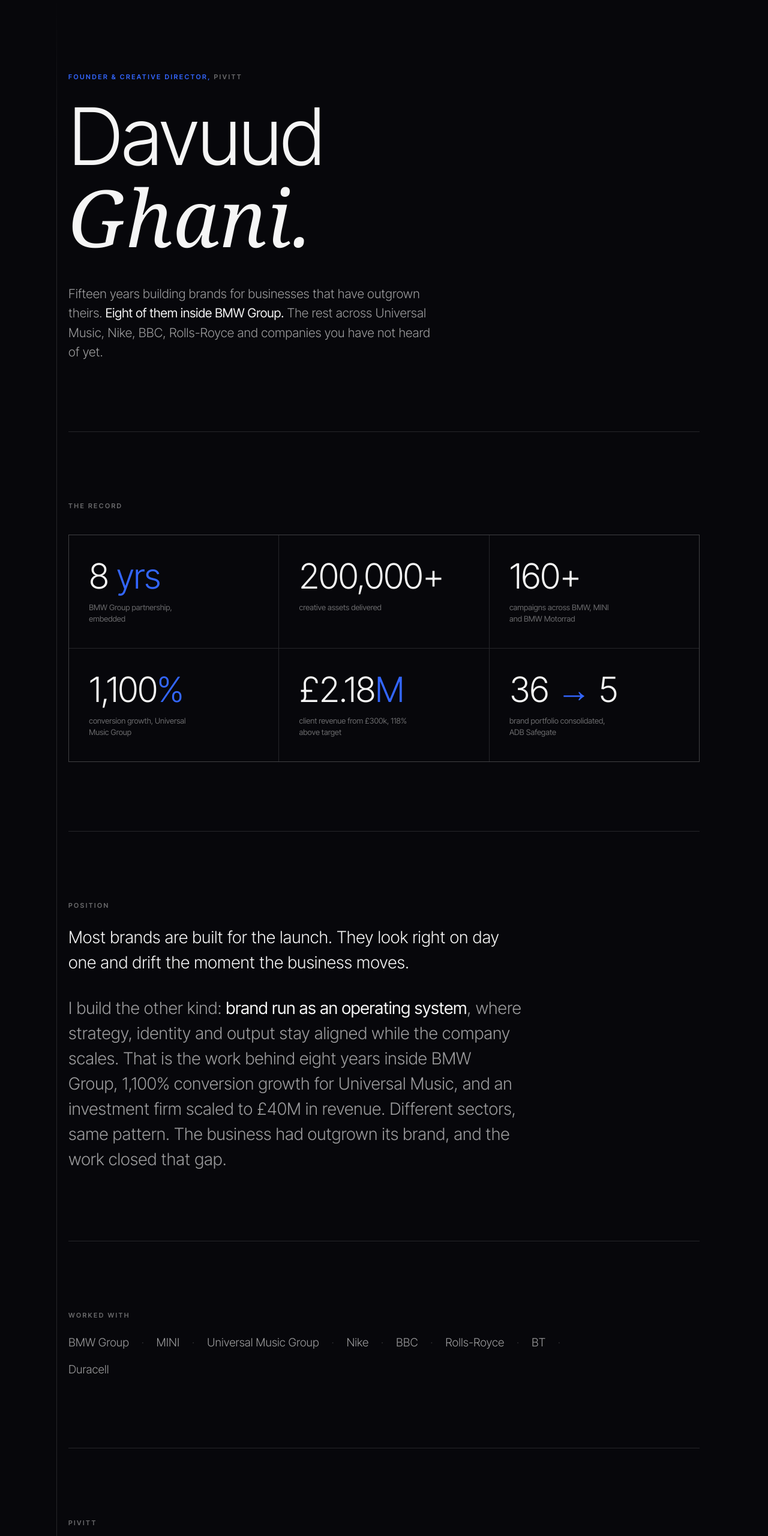
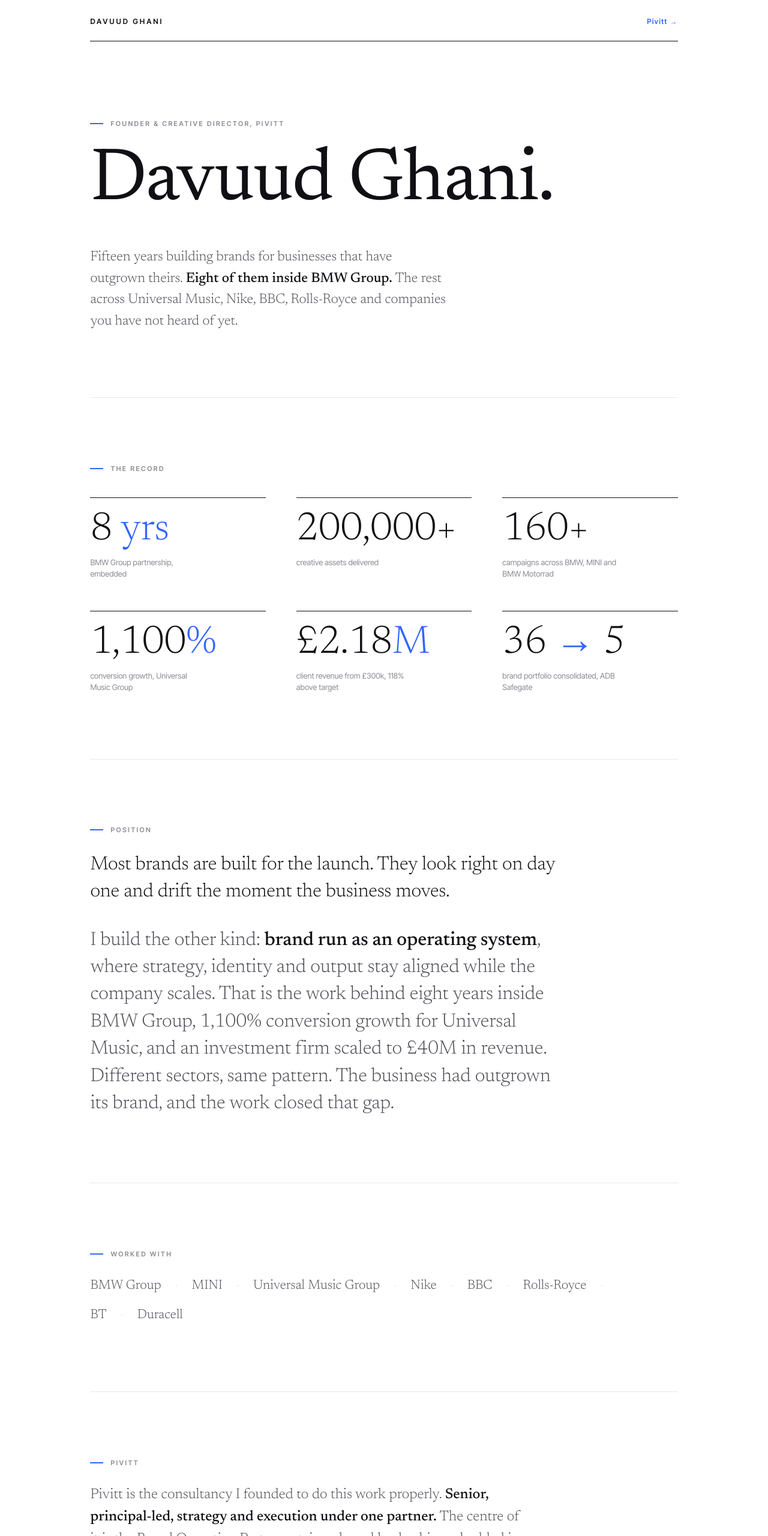
Before and after one commit to duuvad/davuud-site-test, a plain HTML site: page index.html in a window 1280 px wide. Shown: the top 2560 px of the page at 60% size. Drawn offline with Linux system fonts and the light colour scheme.

Commit message:
White paper-stock redesign v2

```diff
--- a/index.html
+++ b/index.html
@@ -8,109 +8,105 @@
 <meta name="description" content="Davuud Ghani is the founder of Pivitt, the London brand consultancy behind an eight-year BMW Group partnership. Fifteen years building brands for businesses that have outgrown theirs.">
 <link rel="preconnect" href="https://fonts.googleapis.com">
 <link rel="preconnect" href="https://fonts.gstatic.com" crossorigin>
-<link href="https://fonts.googleapis.com/css2?family=Inter+Tight:ital,wght@0,300;0,400;0,600;1,300&display=swap" rel="stylesheet">
+<link href="https://fonts.googleapis.com/css2?family=Newsreader:ital,opsz,wght@0,6..72,300;0,6..72,400;0,6..72,500;1,6..72,300;1,6..72,400&family=Inter+Tight:wght@400;600&display=swap" rel="stylesheet">
 <style>
 :root{
-  --bg:#07070B;--t1:rgba(255,255,255,0.96);--t2:rgba(255,255,255,0.60);--t3:rgba(255,255,255,0.40);
-  --dim:rgba(255,255,255,0.15);--bdr:rgba(255,255,255,0.12);--blue:#3366FF;
-  --pad:clamp(20px,5vw,96px);--ease:cubic-bezier(0.22,1,0.36,1);
+  --paper:#FFFFFF;--ink:#101014;--ink2:#4E4E57;--ink3:#8B8B94;--rule:#E8E8ED;
+  --blue:#3366FF;--pad:clamp(20px,5.5vw,110px);--ease:cubic-bezier(0.22,1,0.36,1);
 }
 *{margin:0;padding:0;box-sizing:border-box}
-html{scroll-behavior:smooth}
-body{background:var(--bg);color:var(--t1);font-family:'Inter Tight',system-ui,sans-serif;font-weight:400;line-height:1.6;-webkit-font-smoothing:antialiased}
+body{background:var(--paper);color:var(--ink);font-family:'Newsreader',Georgia,serif;font-weight:400;font-size:18px;line-height:1.65;-webkit-font-smoothing:antialiased}
 ::selection{background:var(--blue);color:#fff}
 a{color:inherit;text-decoration:none}
-em{font-family:Georgia,serif;font-style:italic;font-weight:400;letter-spacing:0.005em}
+.wrap{max-width:1120px;margin:0 auto;padding:0 var(--pad)}
 
-.wrap{max-width:1180px;margin:0 auto;padding-left:var(--pad);padding-right:var(--pad);position:relative}
-.spine{position:absolute;left:calc(var(--pad) - clamp(12px,1.6vw,26px));top:0;bottom:0;width:1px;background:linear-gradient(to bottom,transparent,var(--bdr) 8%,var(--bdr) 92%,transparent)}
-@media(max-width:640px){.spine{display:none}}
+/* Letterhead */
+.lh{display:flex;justify-content:space-between;align-items:baseline;padding:26px 0 22px;border-bottom:1px solid var(--ink)}
+.lh .nm{font-family:'Inter Tight',sans-serif;font-size:12px;font-weight:600;letter-spacing:0.24em;text-transform:uppercase}
+.lh a{font-family:'Inter Tight',sans-serif;font-size:12px;font-weight:600;letter-spacing:0.1em;color:var(--blue)}
+.lh a i{font-style:normal;display:inline-block;transition:transform .3s var(--ease)}
+.lh a:hover i{transform:translateX(4px)}
 
-.eyebrow{display:block;font-size:11px;font-weight:600;letter-spacing:0.22em;text-transform:uppercase;color:var(--t3);margin-bottom:22px}
-.eyebrow b{color:var(--blue);font-weight:600}
-section{padding:clamp(56px,9vw,120px) 0;border-bottom:1px solid var(--bdr)}
+.eyebrow{display:flex;align-items:center;gap:12px;font-family:'Inter Tight',sans-serif;font-size:11px;font-weight:600;letter-spacing:0.22em;text-transform:uppercase;color:var(--ink3);margin-bottom:26px}
+.eyebrow::before{content:'';width:22px;height:2px;background:var(--blue);flex-shrink:0}
+section{padding:clamp(56px,8.5vw,110px) 0;border-bottom:1px solid var(--rule)}
 section:last-of-type{border-bottom:none}
 
 /* Hero */
-.hero{min-height:88svh;display:flex;flex-direction:column;justify-content:center;padding-top:clamp(72px,12vw,120px)}
-h1{font-weight:300;font-size:clamp(52px,11vw,132px);line-height:1.02;letter-spacing:-0.025em}
-h1 .ln{display:block;overflow:hidden}
-h1 .ln span{display:block;transform:translateY(110%);animation:rise 1s var(--ease) forwards}
-h1 .ln:nth-child(2) span{animation-delay:.12s}
-@keyframes rise{to{transform:translateY(0)}}
-.lead{max-width:620px;margin-top:clamp(26px,3.4vw,42px);font-size:clamp(17px,1.9vw,21px);font-weight:300;color:var(--t2);line-height:1.55;opacity:0;animation:fade .9s .7s forwards}
-.lead strong{color:var(--t1);font-weight:400}
+.hero{padding-top:clamp(64px,10vw,130px)}
+h1{font-weight:400;font-size:clamp(54px,10.5vw,124px);line-height:1.0;letter-spacing:-0.015em;opacity:0;animation:fade 1s .1s var(--ease) forwards}
 @keyframes fade{to{opacity:1}}
-.hero .eyebrow{opacity:0;animation:fade .8s .45s forwards}
+.lead{max-width:600px;margin-top:clamp(28px,3.6vw,46px);font-size:clamp(19px,2.1vw,23px);font-weight:300;color:var(--ink2);line-height:1.55;opacity:0;animation:fade .9s .45s forwards}
+.lead strong{font-weight:500;color:var(--ink)}
+.hero .eyebrow{opacity:0;animation:fade .8s .3s forwards}
 
-/* Record grid */
-.rgrid{display:grid;grid-template-columns:repeat(3,1fr);gap:1px;background:var(--bdr);border:1px solid var(--bdr);margin-top:clamp(24px,3vw,40px)}
-@media(max-width:820px){.rgrid{grid-template-columns:repeat(2,1fr)}}
-@media(max-width:460px){.rgrid{grid-template-columns:1fr}}
-.rcell{background:var(--bg);padding:clamp(26px,3vw,44px) clamp(22px,2.6vw,36px)}
-.rcell .num{font-weight:300;font-size:clamp(38px,4.6vw,58px);line-height:1;letter-spacing:-0.02em}
+/* Record ledger */
+.rgrid{display:grid;grid-template-columns:repeat(3,1fr);gap:clamp(34px,4vw,56px) clamp(28px,4vw,64px);margin-top:clamp(26px,3vw,44px)}
+@media(max-width:860px){.rgrid{grid-template-columns:repeat(2,1fr)}}
+@media(max-width:480px){.rgrid{grid-template-columns:1fr;gap:30px}}
+.rcell{border-top:1px solid var(--ink);padding-top:20px}
+.rcell .num{font-weight:300;font-size:clamp(44px,5.2vw,66px);line-height:1;letter-spacing:-0.01em;font-feature-settings:'lnum'}
 .rcell .num i{font-style:normal;color:var(--blue)}
-.rcell .lab{margin-top:14px;font-size:13px;color:var(--t3);line-height:1.5;max-width:24ch}
+.rcell .lab{margin-top:12px;font-family:'Inter Tight',sans-serif;font-size:13px;color:var(--ink3);line-height:1.5;max-width:26ch}
 
 /* Statement */
-.statement{max-width:760px}
-.statement p{font-size:clamp(19px,2.5vw,28px);font-weight:300;line-height:1.5;color:var(--t1)}
-.statement p+p{margin-top:1.2em;color:var(--t2)}
-.statement p b{font-weight:400;color:var(--t1)}
+.statement{max-width:780px}
+.statement p{font-size:clamp(22px,2.9vw,32px);font-weight:300;line-height:1.42;letter-spacing:-0.005em}
+.statement p+p{margin-top:1.1em;color:var(--ink2)}
+.statement b{font-weight:500;color:var(--ink)}
+.statement em{font-weight:300}
 
 /* Names */
-.names{display:flex;flex-wrap:wrap;gap:14px 0;max-width:900px}
-.names span{font-size:clamp(15px,1.7vw,19px);font-weight:300;color:var(--t2);white-space:nowrap}
-.names span::after{content:'\00B7';color:var(--dim);margin:0 clamp(12px,1.6vw,22px)}
+.names{display:flex;flex-wrap:wrap;gap:12px 0;max-width:920px}
+.names span{font-size:clamp(17px,2vw,22px);font-weight:300;color:var(--ink2);white-space:nowrap}
+.names span::after{content:'\00B7';color:var(--rule);margin:0 clamp(12px,1.8vw,26px)}
 .names span:last-child::after{content:''}
 
 /* Pivitt */
 .pv{max-width:720px}
-.pv p{font-size:clamp(17px,2vw,22px);font-weight:300;color:var(--t2);line-height:1.55}
-.pv p b{color:var(--t1);font-weight:400}
-.arrow{display:inline-flex;align-items:baseline;gap:10px;margin-top:30px;font-size:15px;font-weight:600;letter-spacing:0.06em;color:var(--t1);border-bottom:1px solid var(--bdr);padding-bottom:8px;transition:border-color .3s}
-.arrow:hover{border-color:var(--blue)}
-.arrow i{font-style:normal;color:var(--blue);transition:transform .3s var(--ease)}
+.pv p{font-size:clamp(19px,2.2vw,24px);font-weight:300;color:var(--ink2);line-height:1.55}
+.pv b{font-weight:500;color:var(--ink)}
+.arrow{display:inline-flex;align-items:baseline;gap:10px;margin-top:32px;font-family:'Inter Tight',sans-serif;font-size:14px;font-weight:600;letter-spacing:0.08em;color:var(--blue)}
+.arrow i{font-style:normal;transition:transform .3s var(--ease)}
 .arrow:hover i{transform:translateX(5px)}
 
 /* Quote */
-.qcard{position:relative;border:1px solid var(--bdr);padding:clamp(30px,4vw,56px);max-width:820px;overflow:hidden}
-.qcard::before{content:'\201C';position:absolute;top:10px;right:26px;font-size:96px;line-height:1;color:var(--blue);opacity:.16;font-family:Georgia,serif;pointer-events:none}
-.qcard p{font-size:clamp(19px,2.4vw,27px);font-weight:300;line-height:1.5}
-.qcard .who{margin-top:26px;font-size:12px;font-weight:600;letter-spacing:0.14em;text-transform:uppercase;color:var(--blue)}
-.qcard .who span{display:block;margin-top:5px;color:var(--t3);font-weight:400;letter-spacing:0.06em;text-transform:none;font-size:13px}
+.quote{max-width:840px}
+.quote p{font-size:clamp(24px,3.2vw,36px);font-weight:300;font-style:italic;line-height:1.4;letter-spacing:-0.005em}
+.quote p::before{content:'\201C'}
+.quote p::after{content:'\201D'}
+.quote .who{margin-top:28px;font-family:'Inter Tight',sans-serif;font-size:12px;font-weight:600;letter-spacing:0.16em;text-transform:uppercase;color:var(--blue)}
+.quote .who span{display:block;margin-top:6px;color:var(--ink3);font-weight:400;letter-spacing:0.04em;text-transform:none;font-size:13px;font-family:'Inter Tight',sans-serif}
 
 /* Contact */
-.contact p{max-width:620px;font-size:clamp(17px,2vw,22px);font-weight:300;color:var(--t2);line-height:1.55}
-.cta-row{display:flex;flex-wrap:wrap;align-items:center;gap:22px;margin-top:36px}
-.btn{display:inline-block;background:var(--blue);color:#fff;font-weight:600;font-size:14px;letter-spacing:0.08em;text-transform:uppercase;padding:17px 34px;transition:opacity .3s}
-.btn:hover{opacity:.85}
-.btn:focus-visible,.arrow:focus-visible{outline:2px solid var(--blue);outline-offset:4px}
+.contact p{max-width:620px;font-size:clamp(19px,2.2vw,24px);font-weight:300;color:var(--ink2);line-height:1.55}
+.cta-row{display:flex;flex-wrap:wrap;align-items:center;gap:26px;margin-top:38px}
+.btn{display:inline-block;background:var(--ink);color:var(--paper);font-family:'Inter Tight',sans-serif;font-weight:600;font-size:13px;letter-spacing:0.1em;text-transform:uppercase;padding:18px 36px;transition:background .3s}
+.btn:hover{background:var(--blue)}
+.btn:focus-visible,.arrow:focus-visible,.lh a:focus-visible{outline:2px solid var(--blue);outline-offset:4px}
 
-footer{padding:40px 0 48px;display:flex;flex-wrap:wrap;gap:12px 30px;justify-content:space-between;align-items:baseline}
-footer .fname{font-size:11px;font-weight:600;letter-spacing:0.22em;text-transform:uppercase;color:var(--t1)}
-footer p{font-size:12px;color:var(--t3)}
-footer a{border-bottom:1px solid var(--bdr)}
-footer a:hover{border-color:var(--blue)}
+footer{border-top:1px solid var(--ink);padding:26px 0 44px;display:flex;flex-wrap:wrap;gap:12px 30px;justify-content:space-between;align-items:baseline}
+footer .fname{font-family:'Inter Tight',sans-serif;font-size:12px;font-weight:600;letter-spacing:0.24em;text-transform:uppercase}
+footer p{font-family:'Inter Tight',sans-serif;font-size:12px;color:var(--ink3)}
+footer a{color:var(--blue)}
 
 @media(prefers-reduced-motion:reduce){
-  h1 .ln span{animation:none;transform:none}
-  .lead,.hero .eyebrow{animation:none;opacity:1}
-  .arrow i{transition:none}
+  h1,.lead,.hero .eyebrow{animation:none;opacity:1}
+  .arrow i,.lh a i{transition:none}
 }
 </style>
 </head>
 <body>
+<div class="wrap">
 
-<div class="wrap">
-<div class="spine"></div>
+<div class="lh">
+  <span class="nm">Davuud Ghani</span>
+  <a href="https://pivitt.co.uk">Pivitt <i>&rarr;</i></a>
+</div>
 
 <section class="hero">
-  <span class="eyebrow"><b>Founder &amp; Creative Director,</b> Pivitt</span>
-  <h1>
-    <span class="ln"><span>Davuud</span></span>
-    <span class="ln"><span><em>Ghani.</em></span></span>
-  </h1>
+  <span class="eyebrow">Founder &amp; Creative Director, Pivitt</span>
+  <h1>Davuud Ghani.</h1>
   <p class="lead">Fifteen years building brands for businesses that have outgrown theirs. <strong>Eight of them inside BMW Group.</strong> The rest across Universal Music, Nike, BBC, Rolls-Royce and companies you have not heard of yet.</p>
 </section>
 
@@ -121,7 +117,7 @@
     <div class="rcell"><div class="num">200,000+</div><div class="lab">creative assets delivered</div></div>
     <div class="rcell"><div class="num">160+</div><div class="lab">campaigns across BMW, MINI and BMW Motorrad</div></div>
     <div class="rcell"><div class="num">1,100<i>%</i></div><div class="lab">conversion growth, Universal Music Group</div></div>
-    <div class="rcell"><div class="num">£2.18<i>M</i></div><div class="lab">client revenue from £300k, 118% above target</div></div>
+    <div class="rcell"><div class="num">&pound;2.18<i>M</i></div><div class="lab">client revenue from &pound;300k, 118% above target</div></div>
     <div class="rcell"><div class="num">36 <i>&rarr;</i> 5</div><div class="lab">brand portfolio consolidated, ADB Safegate</div></div>
   </div>
 </section>
@@ -130,7 +126,7 @@
   <span class="eyebrow">Position</span>
   <div class="statement">
     <p>Most brands are built for the launch. They look right on day one and drift the moment the business moves.</p>
-    <p>I build the other kind: <b>brand run as an operating system</b>, where strategy, identity and output stay aligned while the company scales. That is the work behind eight years inside BMW Group, 1,100% conversion growth for Universal Music, and an investment firm scaled to £40M in revenue. Different sectors, same pattern. The business had outgrown its brand, and the work closed that gap.</p>
+    <p>I build the other kind: <b>brand run as an operating system</b>, where strategy, identity and output stay aligned while the company scales. That is the work behind eight years inside BMW Group, 1,100% conversion growth for Universal Music, and an investment firm scaled to &pound;40M in revenue. Different sectors, same pattern. The business had outgrown its brand, and the work closed that gap.</p>
   </div>
 </section>
 
@@ -150,7 +146,7 @@
 </section>
 
 <section>
-  <div class="qcard">
+  <div class="quote">
     <p>Their ability to grapple with a challenge to creatively conceptualise and deliver is outstanding.</p>
     <div class="who">Rob Cartwright<span>Brand Strategy &amp; CI Manager, Rolls-Royce Motor Cars</span></div>
   </div>
```
